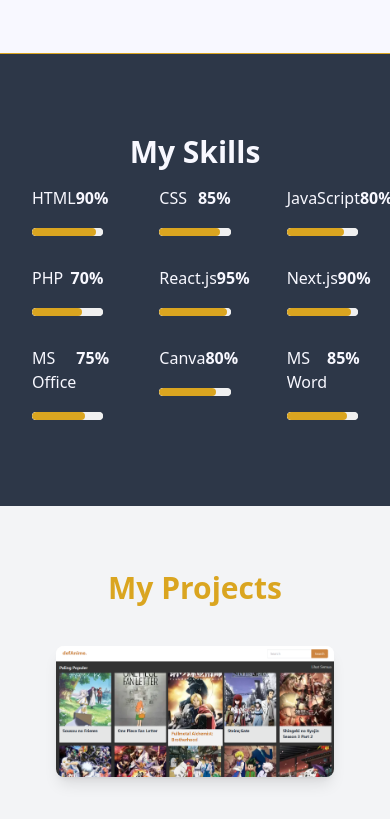
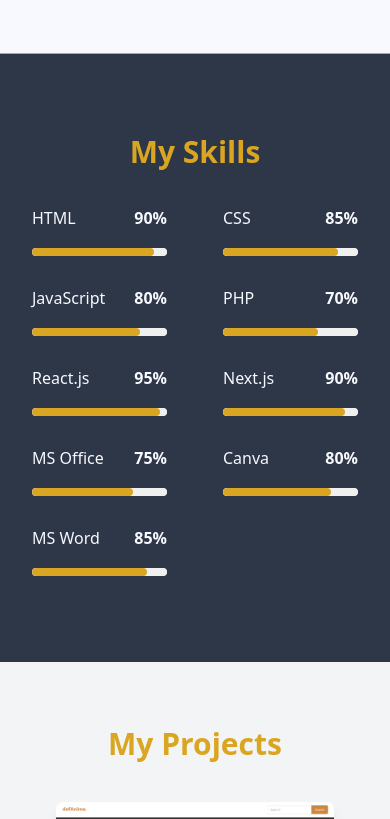
Before and after one commit to defaaryawar/def-porto, a Next.js app: page / in a window 390 px wide. Shown: the part 2660-3479 px from the top of the page. Built offline with nearby package versions, Linux system fonts and the light colour scheme.

Commit message:
update button button

```diff
--- a/src/app/layout.jsx
+++ b/src/app/layout.jsx
@@ -25,9 +25,11 @@
       <body
         className={`${geistSans.variable} ${geistMono.variable} antialiased`}
       >
-        <Navbar/>
+        <Navbar />
         {children}
-        <Footer />
+        <section id="footer">
+          <Footer />
+        </section>
       </body>
     </html>
   );
--- a/src/components/Statistik/Statistik.jsx
+++ b/src/components/Statistik/Statistik.jsx
@@ -11,10 +11,10 @@
                 <span className="flex items-center w-full pb-20">
                     <span className="h-px flex-1 bg-color-secondary"></span>
                 </span>
-            <h2 className="text-3xl font-bold text-color-primary mb-4">My Skills</h2>
+            <h2 className="text-3xl font-bold text-color-secondary mb-9">My Skills</h2>
 
             {/* Container for 3 columns of progress bars */}
-            <div className="grid grid-cols-3 sm:grid-cols-3 md:grid-cols-3 gap-6 w-full max-w-full md:px-28 sm:px-15 px-4" ref={ref}>
+            <div className="grid grid-cols-2 sm:grid-cols-3 md:grid-cols-3 gap-6 w-full max-w-full md:px-28 sm:px-15 px-4" ref={ref}>
                 {skills.map((skill, index) => (
                     <motion.div
                         key={index}
```
